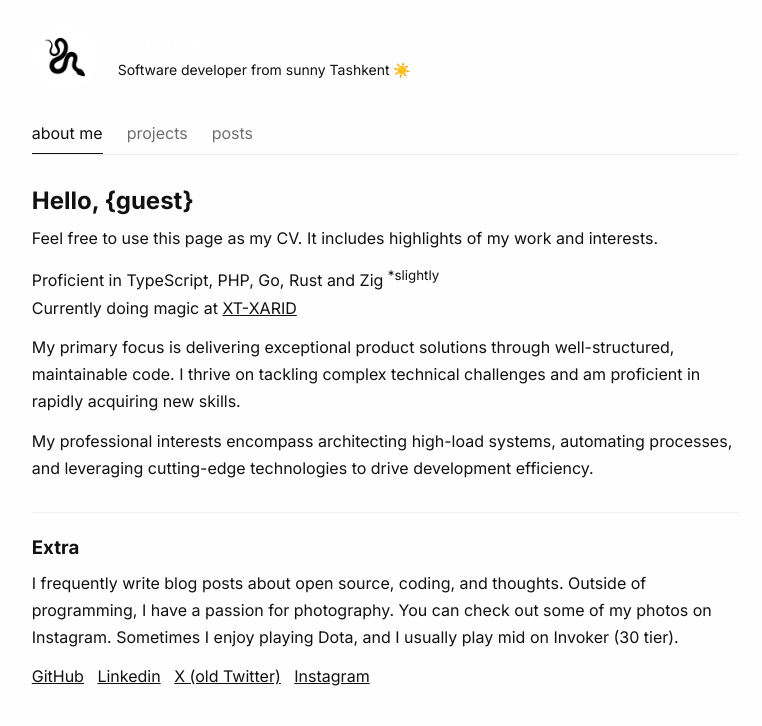
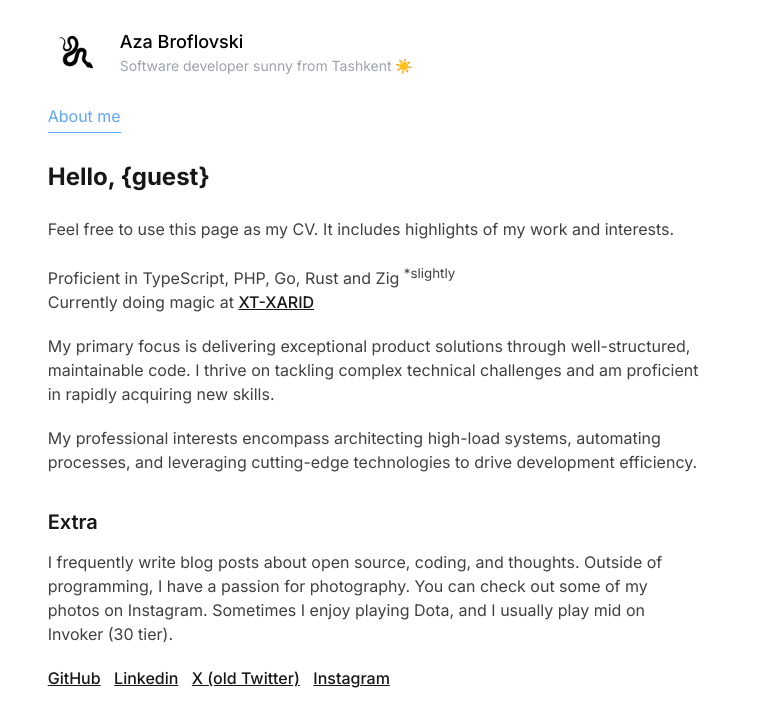
Before and after one commit to azabroflovski/azabroflovski, a Nuxt app: page / in a window 1280 px wide. Shown: the top 726 px of the page, without its empty margins (255-1017 px from the left). Built offline with nearby package versions, Linux system fonts and the light colour scheme.

Commit message:
feat: use unocss for styling

```diff
--- a/app.vue
+++ b/app.vue
@@ -1,4 +1,10 @@
+<script lang="ts" setup>
+import '@unocss/reset/sanitize/sanitize.css'
+import '@unocss/reset/sanitize/assets.css'
+</script>
+
 <template>
+  <NuxtLoadingIndicator />
   <NuxtLayout>
     <KeepAlive>
       <NuxtPage />
@@ -10,23 +16,7 @@
 @import url('https://fonts.googleapis.com/css2?family=Inter:ital,opsz,wght@0,14..32,100..900;1,14..32,100..900&display=swap');
 
 :root {
-  --text-color: #111;
-  --font-family: Inter, ui-sans-serif, system-ui, -apple-system, BlinkMacSystemFont, Segoe UI, Roboto, Helvetica Neue, Arial, Noto Sans, sans-serif, "Apple Color Emoji", "Segoe UI Emoji", Segoe UI Symbol, "Noto Color Emoji";
-  --bg-color: #fefefe;
-  --code-background: rgba(0, 0, 0, 0.06);
-  --code-hover-background: rgba(0, 0, 0, 0.12);
-  --link-color: #111;
-  --border-color: #eee;
-  --border-color-active: #333;
-}
-
-:root {
-  font-family: var(--font-family), sans-serif;
-  line-height: 1.7;
-  font-weight: 400;
-  font-size: 16px;
   color-scheme: light dark;
-  color: var(--text-color);
   font-synthesis: none;
   text-rendering: optimizeLegibility;
   -webkit-font-smoothing: antialiased;
@@ -34,83 +24,14 @@
 }
 
 body {
-  background: var(--bg-color);
-}
-
-h1,
-h2,
-h3,
-h4,
-h5,
-h6,
-p {
-  padding: 0;
-  margin: 0;
-}
-
-h1,
-h2,
-h3,
-h4,
-h5,
-h6 {
-  line-height: 1;
-  margin-bottom: 12px;
-}
-
-main section {
-  margin-bottom: 26px;
-  padding-bottom: 18px;
-}
-
-.content p {
-  margin-bottom: 12px;
-}
-
-main section:not(:last-child) {
-  border-bottom: 1px solid #eee;
-}
-
-code {
-  padding: 2px 6px;
-  background-color: var(--code-background);
-  border-radius: 6px;
-  transition: 200ms ease;
-}
-
-code:hover {
-  cursor: pointer;
-  background-color: var(--code-hover-background);
-}
-
-a {
-  color: var(--link-color);
-  outline: none;
-  border-bottom: none;
+  font-family: Inter, ui-sans-serif, system-ui, -apple-system, BlinkMacSystemFont, Segoe UI, Roboto, Helvetica Neue, Arial, Noto Sans, sans-serif, "Apple Color Emoji", "Segoe UI Emoji", Segoe UI Symbol, "Noto Color Emoji";
 }
 
 @media (prefers-color-scheme: dark) {
   :root {
-    --text-color: #a3a3a3;
-    --link-color: #fff;
-    --code-background: rgba(255, 255, 255, 0.1);
-    --code-hover-background: rgba(255, 255, 255, 0.18);
-    --bg-color: #050505;
-    --border-color: #222;
-    --border-color-active: #fff;
-  }
-
-  main section:not(:last-child) {
-    border-bottom-color: rgba(255, 255, 255, 0.07);
-  }
-
-  h1,
-  h2,
-  h3,
-  h4,
-  h5,
-  h6 {
-    color: #f5f5f5;
+    --un-prose-body: #a5a5a5;
+    --un-prose-headings: #fff;
+    --un-prose-links: #fff;
   }
 }
 </style>
--- a/components/AboutMe.vue
+++ b/components/AboutMe.vue
@@ -5,8 +5,8 @@ const { greetings, updateGreetings } = useGreetings()
 </script>
 
 <template>
-  <main class="content">
-    <section class="text-gray-400">
+  <main class="text-base prose @light:prose-truegray">
+    <section>
       <h2 @click="updateGreetings()">{{ greetings }}, {guest}</h2>
       <p>
         Feel free to use this page as my CV.
--- a/components/Author.vue
+++ b/components/Author.vue
@@ -1,43 +1,17 @@
 <template>
-  <div class="author">
-    <img src="/logo.jpg" alt="snake logo">
-    <div class="author__meta">
-      <div class="author__name">
+  <div class="flex items-center">
+    <img
+        src="/logo.jpg"
+        alt="snake logo"
+        class="w-56px b-rd-50% mr-16px"
+    >
+    <div>
+      <div class="text-lg font-500">
         Aza Broflovski
       </div>
-      <div class="author__description">
-        Software developer from sunny Tashkent ☀️
+      <div class="sm:text-sm text-xs text-gray-400">
+        Software developer sunny from Tashkent ☀️
       </div>
     </div>
   </div>
 </template>
-
-<style>
-.author {
-  display: flex;
-  align-items: center;
-  margin-bottom: 30px;
-}
-
-.author img {
-  width: 66px;
-  height: 66px;
-  border-radius: 50px;
-}
-
-.author__meta {
-  margin-left: 20px;
-}
-
-.author__name {
-  font-size: 18px;
-  color: #fff;
-  line-height: 1;
-  margin-bottom: 8px;
-}
-
-.author__description {
-  font-size: 14px;
-  line-height: 1.6;
-}
-</style>
--- a/components/Navigation.vue
+++ b/components/Navigation.vue
@@ -1,54 +1,38 @@
 <script lang="ts" setup>
 const navigation = [
   {
-    label: 'about me',
+    label: 'About me',
     name: 'index'
   },
   {
-    label: 'projects',
+    label: 'Posts',
+    name: 'posts',
+  },
+  {
+    label: 'Projects',
     name: 'projects'
   },
-  {
-    label: 'posts',
-    name: 'posts',
-  }
 ]
 </script>
 
 <template>
-  <nav>
-    <NuxtLink v-for="nav in navigation" :key="nav.name" :to="nav" :class="{
-      active: nav.name === $route.name
-    }">
+  <nav class="flex items-center">
+    <NuxtLink
+        v-for="nav in navigation"
+        :key="nav.name"
+        :to="nav"
+        :class="{
+          'text-blue! border-b-blue!': nav.name === $route.name
+        }"
+        class="mr-lg text-white border-b-1 border-b-solid border-b-transparent pb-1"
+    >
       {{ nav.label }}
     </NuxtLink>
   </nav>
 </template>
 
 <style>
-nav {
-  border-bottom: 1px solid var(--border-color);
-  padding-bottom: 7px;
-}
-
 nav a {
-  text-decoration: none;
-  border-bottom: 1px solid transparent;
-  opacity: 0.6;
-  padding-bottom: 10px;
-  transition: 200ms ease;
-}
-
-nav a:hover {
-  opacity: 1;
-}
-
-nav a:not(:last-child) {
-  margin-right: 24px;
-}
-
-nav a.active {
-  border-color: var(--border-active-color);
-  opacity: 1;
+  text-decoration: none !important;
 }
 </style>
--- a/layouts/default.vue
+++ b/layouts/default.vue
@@ -1,33 +1,10 @@
 <template>
-  <div class="l-default">
+  <div class="mx-auto max-w-70ch pt-6 px-4">
     <Author />
-    <Navigation />
+    <Navigation class="mt-6" />
 
-    <div class="l-content">
+    <div>
       <slot />
     </div>
   </div>
 </template>
-
-<style>
-.l-default {
-  max-width: 70ch;
-  margin-inline: auto;
-  padding: 2vh;
-}
-
-.l-content {
-  margin-top: 34px;
-}
-
-.l-gradient {
-  height: 40px;
-  width: 80%;
-  position: fixed;
-  left: 20%;
-  top: 200px;
-  z-index: 10;
-
-  filter: blur(350px);
-}
-</style>
--- a/nuxt.config.ts
+++ b/nuxt.config.ts
@@ -1,5 +1,10 @@
 // https://nuxt.com/docs/api/configuration/nuxt-config
 export default defineNuxtConfig({
   compatibilityDate: '2024-04-03',
-  devtools: { enabled: true }
+  devtools: {
+    enabled: true,
+  },
+  modules: [
+    '@unocss/nuxt',
+  ],
 })
--- a/package.json
+++ b/package.json
@@ -10,7 +10,13 @@
     "postinstall": "nuxt prepare"
   },
   "dependencies": {
+    "@unocss/reset": "^0.62.1",
     "nuxt": "^3.12.4",
     "vue": "latest"
+  },
+  "devDependencies": {
+    "@unocss/nuxt": "^0.62.1",
+    "@unocss/preset-typography": "^0.62.1",
+    "unocss": "^0.62.1"
   }
 }
--- a/pages/index.vue
+++ b/pages/index.vue
@@ -1,5 +1,5 @@
 <template>
-  <div>
+  <div class="mt--20px">
     <AboutMe />
   </div>
 </template>
--- /dev/null
+++ b/uno.config.ts
@@ -0,0 +1,12 @@
+import {
+    defineConfig,
+    presetTypography,
+    presetUno
+} from 'unocss'
+
+export default defineConfig({
+    presets: [
+        presetUno(), // required
+        presetTypography(),
+    ],
+})
--- /dev/null
+++ b/utils/sleep.ts
@@ -0,0 +1,3 @@
+export function sleep(ms: number) {
+    return new Promise(resolve => setTimeout(resolve, ms));
+}
```
Also changed, not shown: 1 other file (tests, documents, lock files or other folders).
